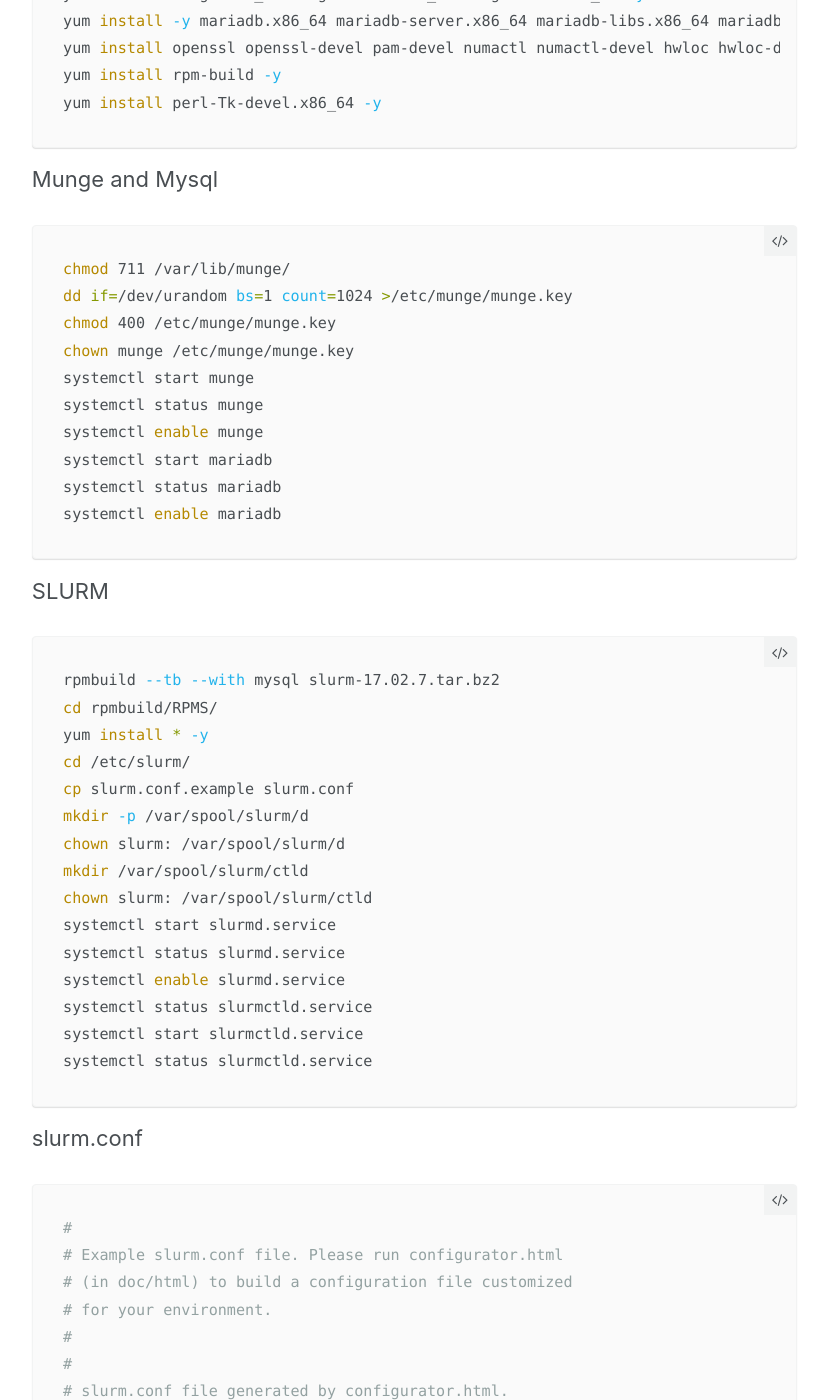
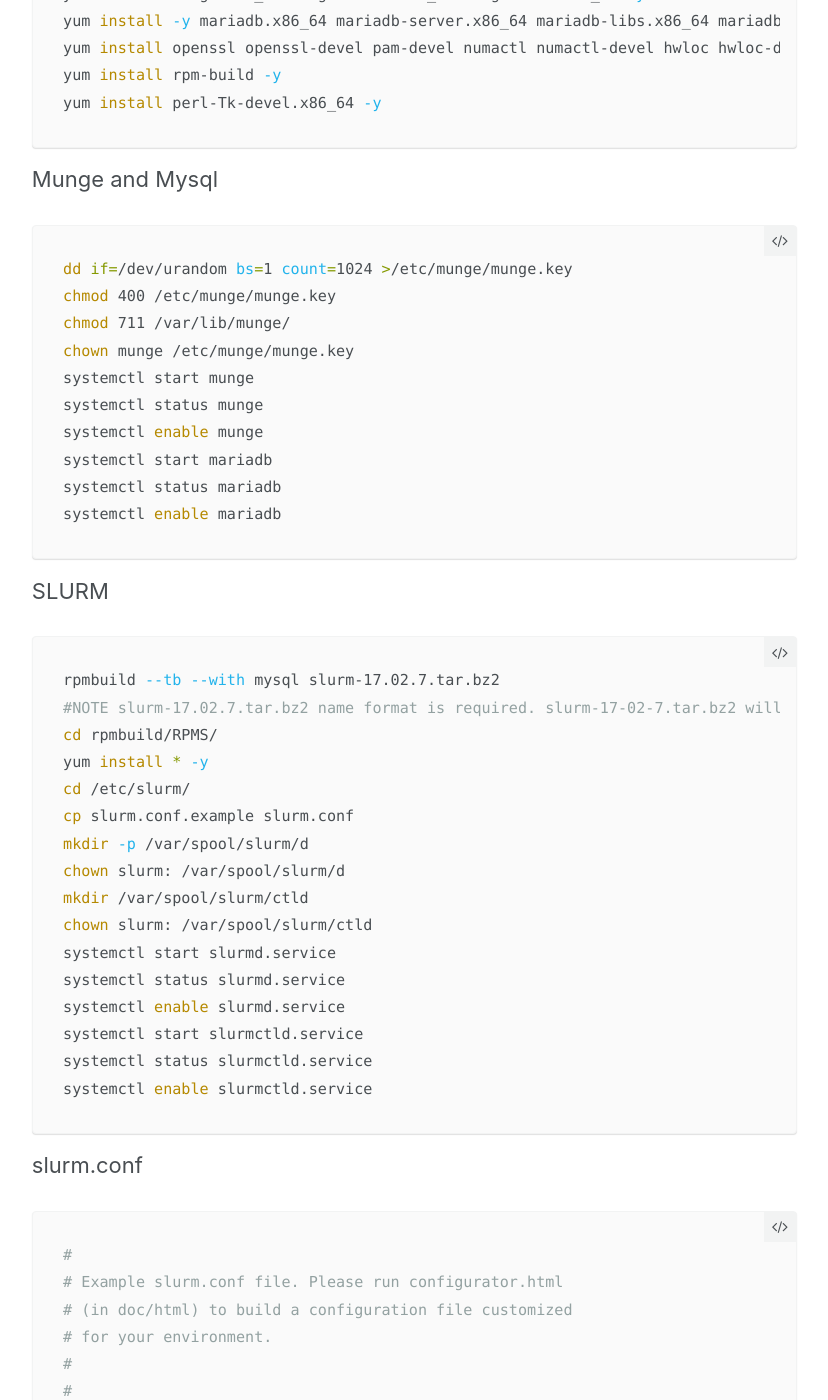
Before and after one commit to JingchaoZhang/JingchaoZhang.github.io, a Jekyll site: the page built from _posts/2017-08-28-slurm-setup.md, in a window 1280 px wide and 1400 px high, scrolled down 451 px. Shown: the whole window, without its empty margins (252-1080 px from the left). Built offline with Jekyll 4.4.1, drawn with Linux system fonts in a browser that asks for light colours.

Commit message:
Update 2017-08-28-slurm-setup.md

````diff
--- a/_posts/2017-08-28-slurm-setup.md
+++ b/_posts/2017-08-28-slurm-setup.md
@@ -18,9 +18,9 @@
 ```
 Munge and Mysql
 ```bash
-chmod 711 /var/lib/munge/
 dd if=/dev/urandom bs=1 count=1024 >/etc/munge/munge.key
 chmod 400 /etc/munge/munge.key
+chmod 711 /var/lib/munge/
 chown munge /etc/munge/munge.key
 systemctl start munge
 systemctl status munge
@@ -32,6 +32,7 @@
 SLURM
 ```bash
 rpmbuild --tb --with mysql slurm-17.02.7.tar.bz2
+#NOTE slurm-17.02.7.tar.bz2 name format is required. slurm-17-02-7.tar.bz2 will fail the rpmbuild.
 cd rpmbuild/RPMS/
 yum install * -y
 cd /etc/slurm/
@@ -43,9 +44,9 @@
 systemctl start slurmd.service
 systemctl status slurmd.service
 systemctl enable slurmd.service
-systemctl status slurmctld.service
 systemctl start slurmctld.service
 systemctl status slurmctld.service
+systemctl enable slurmctld.service
 ```
 slurm.conf
 ```bash
````
